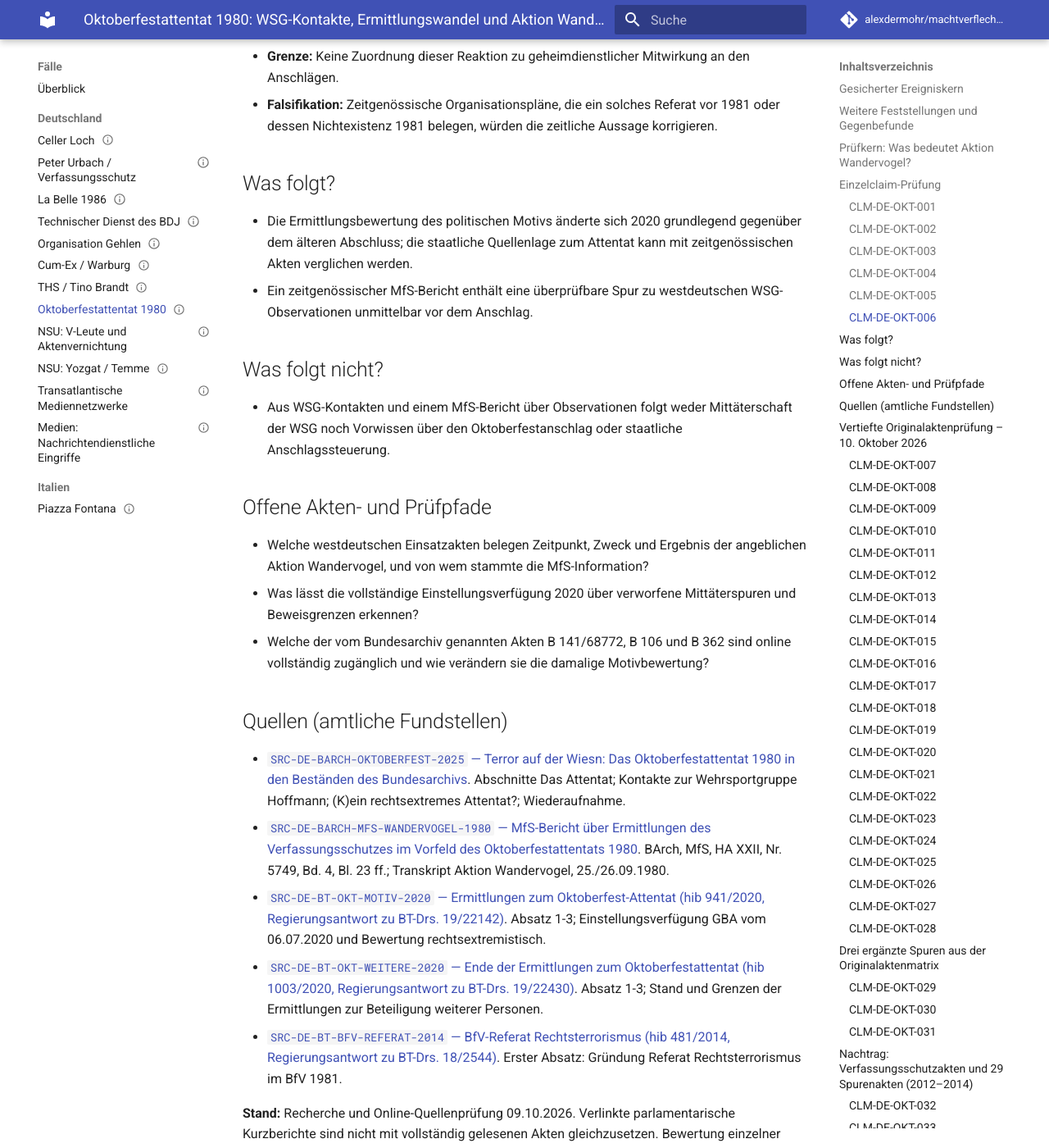
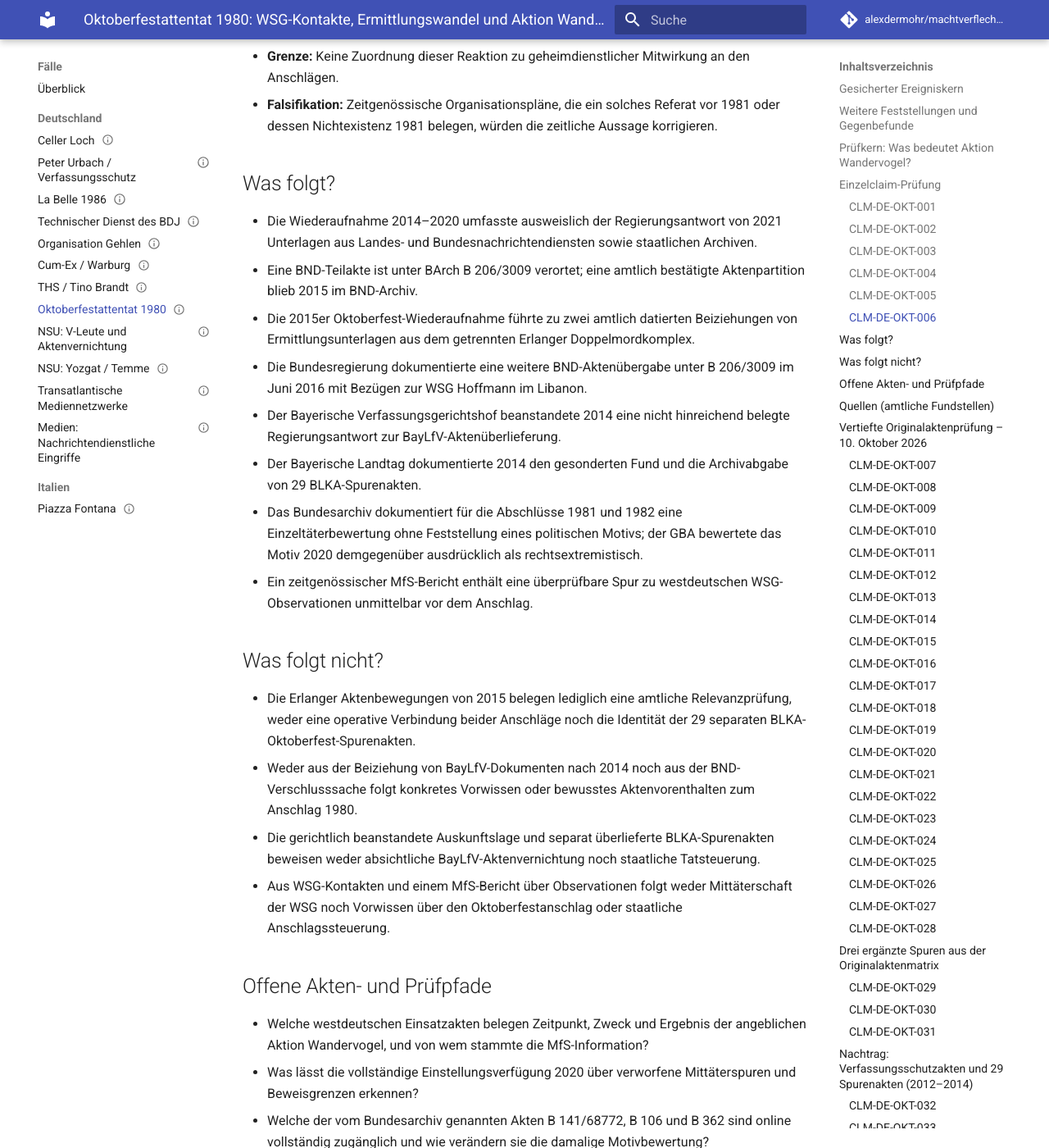
Before and after one commit to alexdermohr/machtverflechtungen, an MkDocs documentation site: the page built from docs/faelle/de/oktoberfestattentat-1980.md, in a window 1280 px wide and 1400 px high, scrolled down 4870 px. Shown: the whole window at 82% size. Built offline with MkDocs 1.6.1 and Material for MkDocs 9.7.7, drawn with Linux system fonts in a browser that asks for light colours; comment, search, counter and statistics services are not loaded.

Commit message:
fix(research): mirror archive synthesis and complete Q14 bibliography

```diff
--- a/docs/faelle/de/oktoberfestattentat-1980.md
+++ b/docs/faelle/de/oktoberfestattentat-1980.md
@@ -859,11 +859,20 @@ Die amtliche Neubewertung des Motivs 2020 und das negative Ergebnis der erneuten
 
 ## Was folgt?
 
-- Die Ermittlungsbewertung des politischen Motivs änderte sich 2020 grundlegend gegenüber dem älteren Abschluss; die staatliche Quellenlage zum Attentat kann mit zeitgenössischen Akten verglichen werden.
+- Die Wiederaufnahme 2014–2020 umfasste ausweislich der Regierungsantwort von 2021 Unterlagen aus Landes- und Bundesnachrichtendiensten sowie staatlichen Archiven.
+- Eine BND-Teilakte ist unter BArch B 206/3009 verortet; eine amtlich bestätigte Aktenpartition blieb 2015 im BND-Archiv.
+- Die 2015er Oktoberfest-Wiederaufnahme führte zu zwei amtlich datierten Beiziehungen von Ermittlungsunterlagen aus dem getrennten Erlanger Doppelmordkomplex.
+- Die Bundesregierung dokumentierte eine weitere BND-Aktenübergabe unter B 206/3009 im Juni 2016 mit Bezügen zur WSG Hoffmann im Libanon.
+- Der Bayerische Verfassungsgerichtshof beanstandete 2014 eine nicht hinreichend belegte Regierungsantwort zur BayLfV-Aktenüberlieferung.
+- Der Bayerische Landtag dokumentierte 2014 den gesonderten Fund und die Archivabgabe von 29 BLKA-Spurenakten.
+- Das Bundesarchiv dokumentiert für die Abschlüsse 1981 und 1982 eine Einzeltäterbewertung ohne Feststellung eines politischen Motivs; der GBA bewertete das Motiv 2020 demgegenüber ausdrücklich als rechtsextremistisch.
 - Ein zeitgenössischer MfS-Bericht enthält eine überprüfbare Spur zu westdeutschen WSG-Observationen unmittelbar vor dem Anschlag.
 
 ## Was folgt nicht?
 
+- Die Erlanger Aktenbewegungen von 2015 belegen lediglich eine amtliche Relevanzprüfung, weder eine operative Verbindung beider Anschläge noch die Identität der 29 separaten BLKA-Oktoberfest-Spurenakten.
+- Weder aus der Beiziehung von BayLfV-Dokumenten nach 2014 noch aus der BND-Verschlusssache folgt konkretes Vorwissen oder bewusstes Aktenvorenthalten zum Anschlag 1980.
+- Die gerichtlich beanstandete Auskunftslage und separat überlieferte BLKA-Spurenakten beweisen weder absichtliche BayLfV-Aktenvernichtung noch staatliche Tatsteuerung.
 - Aus WSG-Kontakten und einem MfS-Bericht über Observationen folgt weder Mittäterschaft der WSG noch Vorwissen über den Oktoberfestanschlag oder staatliche Anschlagssteuerung.
 
 ## Offene Akten- und Prüfpfade
```
Also changed, not shown: docs/quellen/oktoberfestattentat-1980-spurenpruefung.md (+1 -1 lines).
